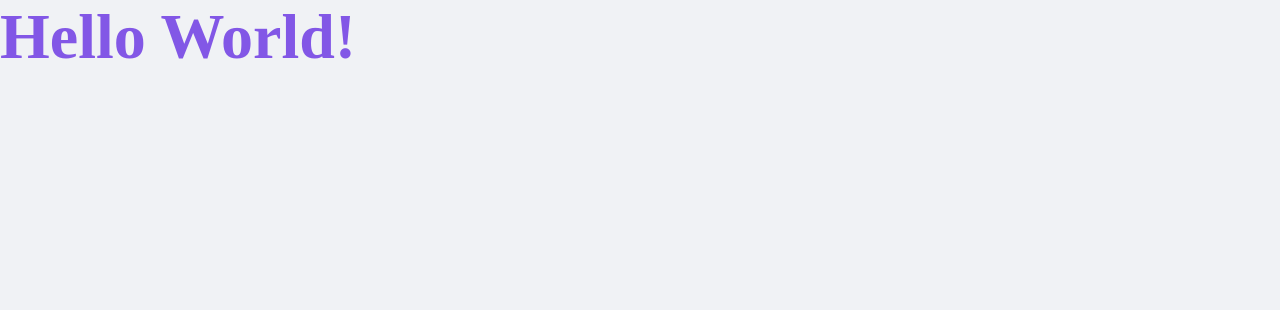
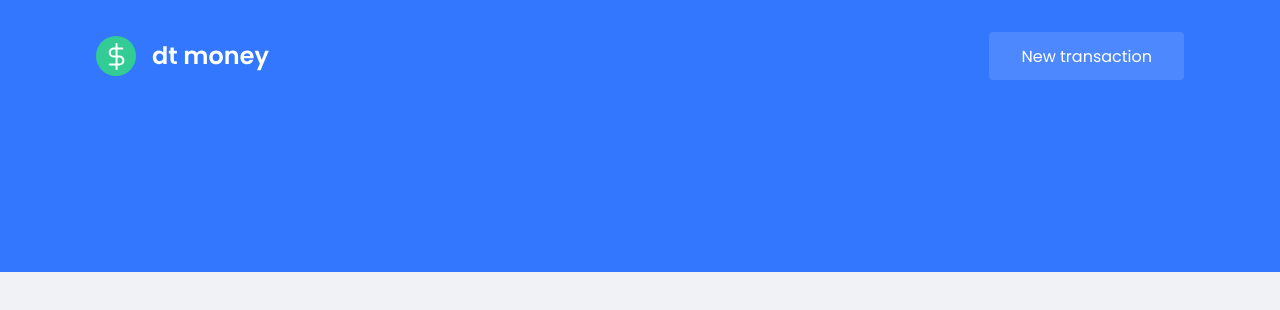
Before and after one commit to Diegodossantos23/finance-control, a React (Create React App) app: page / in a window 1280 px wide. Shown: the top 310 px of the page. Built offline with nearby package versions, Linux system fonts and the light colour scheme.

Commit message:
featured: create header component

```diff
--- a/src/App.tsx
+++ b/src/App.tsx
@@ -1,17 +1,13 @@
-import styled from 'styled-components';
+import React from 'react';
+import { Header } from './components/Header';
 import { GlobalStyle } from './styles/global';
 
-const Title = styled.h1`
-  font-size: 64px;
-  color: #8257e6;
-`;
-
-function App() {
+export const App: React.FC = () => {
   return (
-    <div className="App">
-      <Title>Hello World!</Title>
+    <React.Fragment>
+      <Header/>
       <GlobalStyle/>
-    </div>
+    </React.Fragment>
   );
 }
 
--- /dev/null
+++ b/src/components/Header/index.tsx
@@ -0,0 +1,15 @@
+import logo from '../../assets/logo.svg';
+import { Container, Content } from './styles';
+
+export const Header: React.FC = () => {
+    return(
+        <Container>
+            <Content>
+                <img src={logo} alt="finance control"/>
+                <button type="button">
+                New transaction
+                </button>
+            </Content>
+        </Container>
+    )
+}
--- /dev/null
+++ b/src/components/Header/styles.ts
@@ -0,0 +1,31 @@
+import styled from 'styled-components';
+
+export const Container = styled.header`
+    background: var(--blue);
+`;
+
+export const Content = styled.div`
+    max-width: 1120px;
+    margin: 0 auto;
+
+    padding: 2rem 1em 12rem;
+    display: flex;
+    align-items: center;
+    justify-content: space-between;
+
+    button {
+        font-size: 1rem;
+        color: #fff;
+        background: var(--blue-light);
+        border: 0;
+        padding: 0 2em;
+        border-radius: 0.25rem;
+        height: 3rem;
+
+        transition: filter 0.2s;
+
+        &:hover {
+            filter: brightness(0.9);
+        }
+    }
+`;
--- a/src/index.tsx
+++ b/src/index.tsx
@@ -1,6 +1,6 @@
 import React from 'react';
 import ReactDOM from 'react-dom/client';
-import App from './App';
+import { App } from './App';
 
 const root = ReactDOM.createRoot(
   document.getElementById('root') as HTMLElement
--- a/src/styles/global.ts
+++ b/src/styles/global.ts
@@ -5,9 +5,9 @@
     :root{
         --background: #f0f2f5;
         --red: #e52e4d;
-        --blue: #5429cc;
+        --blue: #3377ff;
 
-        --blue-light: #6933ff;
+        --blue-light: #4d88ff;
 
         --text-title: #363f5f;
         --text-body: #969cb3;
```
